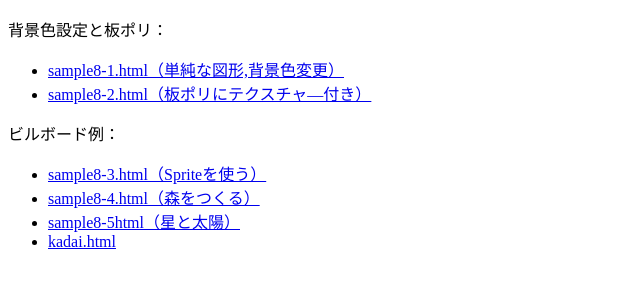
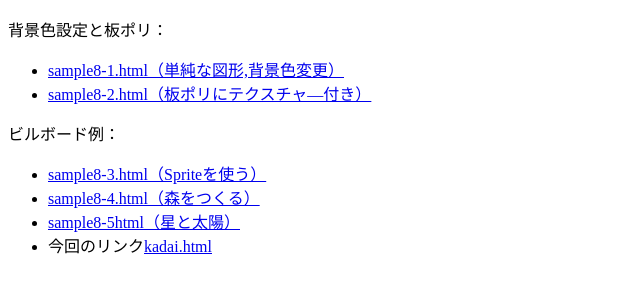
Before and after one commit to hiro20020113/lesson4, a plain HTML site: page index.html in a window 1280 px wide. Shown: the part 127-420 px from the top of the page, without its empty margins (0-640 px from the left). Drawn offline with Linux system fonts and the light colour scheme.

Commit message:
Update index.html

```diff
--- a/index.html
+++ b/index.html
@@ -18,7 +18,7 @@
             <li><a href="sample8-3.html">sample8-3.html（Spriteを使う）</a></li>
             <li><a href="sample8-4.html">sample8-4.html（森をつくる）</a></li>
             <li><a href="sample8-5.html">sample8-5html（星と太陽）</a></li>
-            <li><a href="kadai.html">kadai.html</a></li>
+            <li>今回のリンク<a href="kadai.html">kadai.html</a></li>
         </ul>
     </p>
 </body>
```
